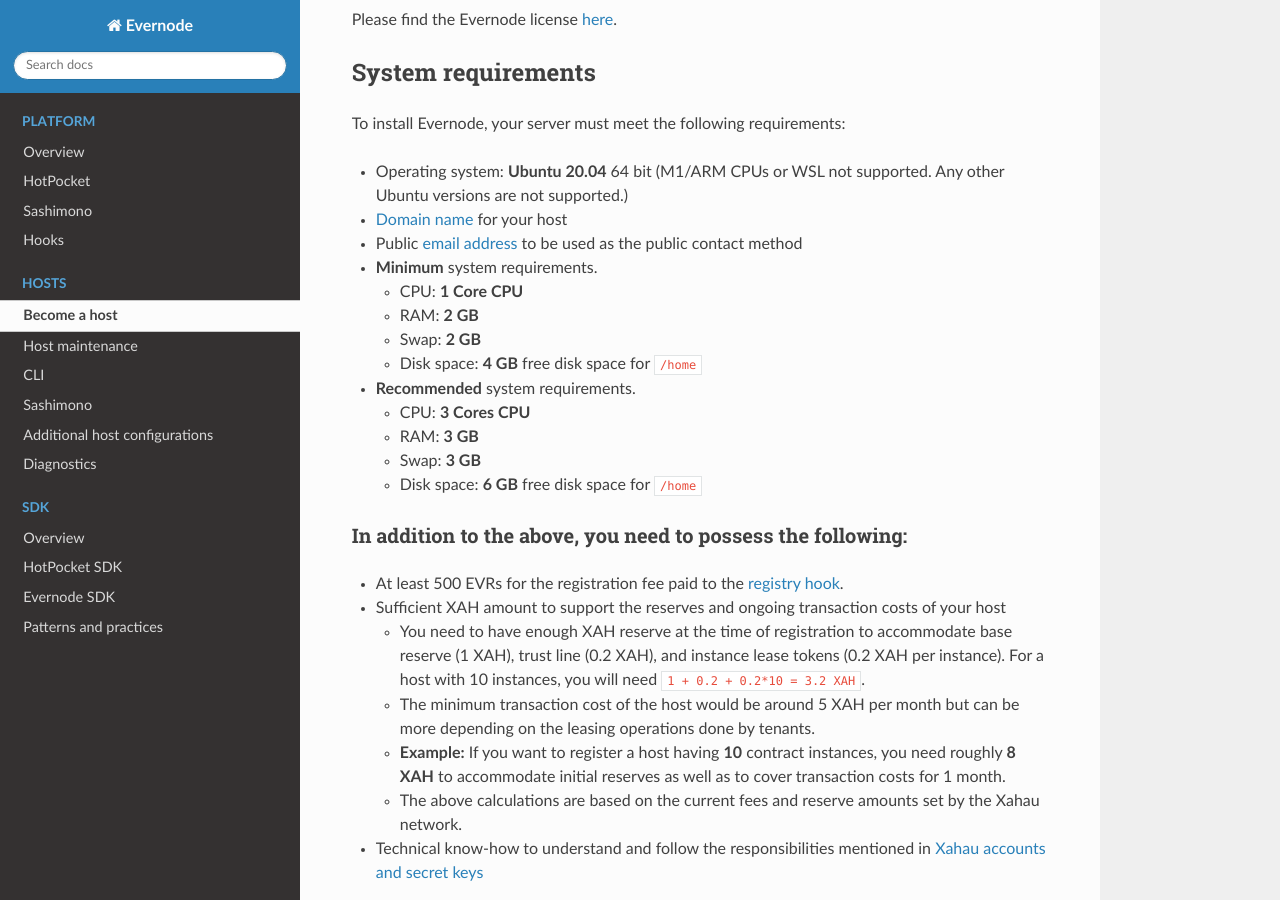
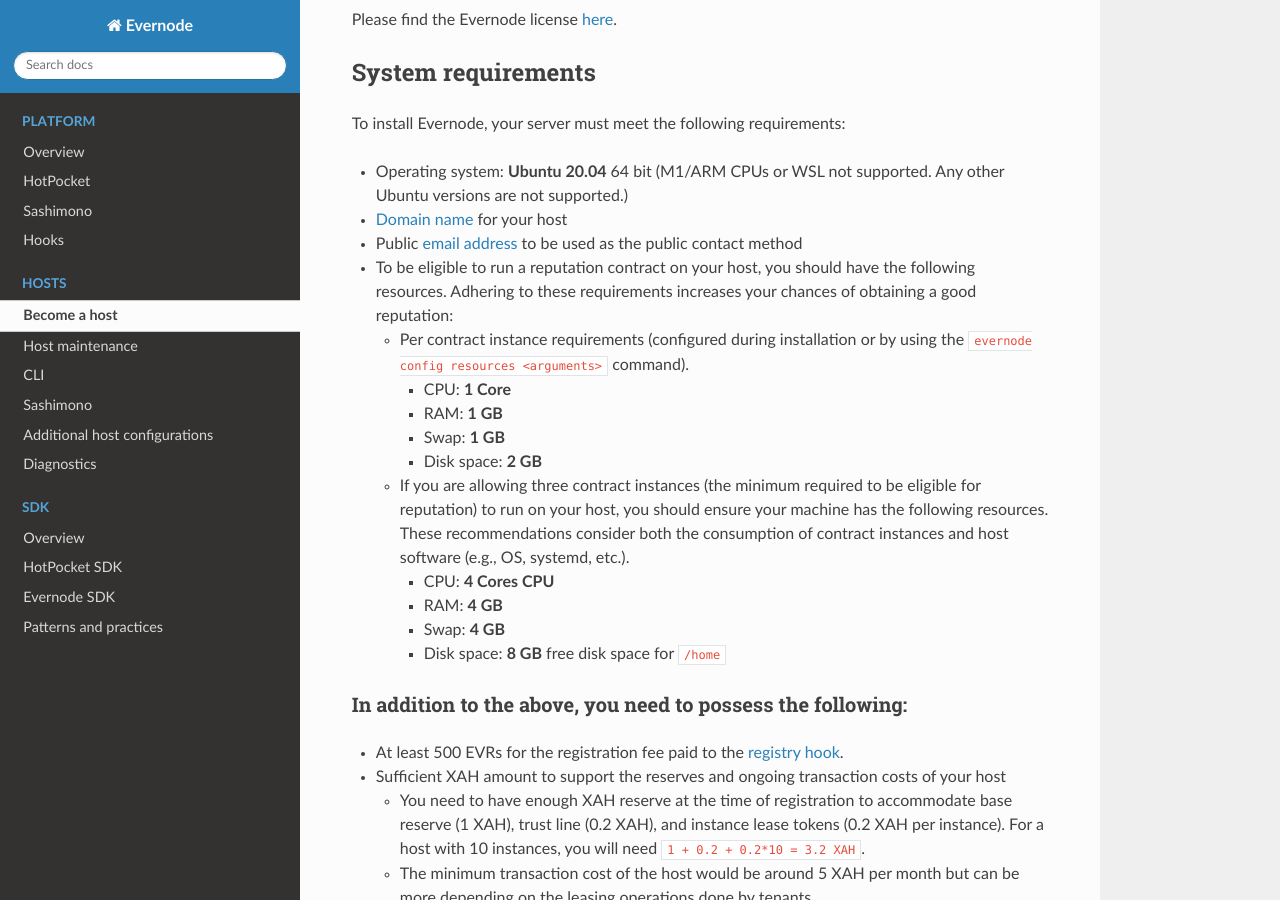
Before and after one commit to tequdev/evernode-docs, a Sphinx documentation site: the page built from docs/source/hosts/evernode-host.md, in a window 1280 px wide and 900 px high, scrolled down 616 px. Built offline with Sphinx 7.4.7 and the Read the Docs theme 2.0.0, drawn with Linux system fonts in a browser that asks for light colours.

Commit message:
Updated minimum requirements in the doc (#53)

```diff
--- a/docs/source/hosts/evernode-host.md
+++ b/docs/source/hosts/evernode-host.md
@@ -21,16 +21,17 @@
 - Operating system: **Ubuntu 20.04** 64 bit (M1/ARM CPUs or WSL not supported. Any other Ubuntu versions are not supported.)
 - [Domain name](#domain-name) for your host
 - Public [email address](#email-address) to be used as the public contact method
-- **Minimum** system requirements.
-  - CPU: **1 Core CPU**
-  - RAM: **2 GB**
-  - Swap: **2 GB**
-  - Disk space: **4 GB** free disk space for `/home`
-- **Recommended** system requirements.
-  - CPU: **3 Cores CPU**
-  - RAM: **3 GB**
-  - Swap: **3 GB**
-  - Disk space: **6 GB** free disk space for `/home`
+- To be eligible to run a reputation contract on your host, you should have the following resources. Adhering to these requirements increases your chances of obtaining a good reputation:
+  - Per contract instance requirements (configured during installation or by using the `evernode config resources <arguments>` command).
+    - CPU: **1 Core**
+    - RAM: **1 GB**
+    - Swap: **1 GB**
+    - Disk space: **2 GB**
+  - If you are allowing three contract instances (the minimum required to be eligible for reputation) to run on your host, you should ensure your machine has the following resources. These recommendations consider both the consumption of contract instances and host software (e.g., OS, systemd, etc.).
+    - CPU: **4 Cores CPU**
+    - RAM: **4 GB**
+    - Swap: **4 GB**
+    - Disk space: **8 GB** free disk space for `/home`
 
 #### In addition to the above, you need to possess the following:
   - At least 500 EVRs for the registration fee paid to the [registry hook](../platform/hooks/operations.md#registry-hook).
```
Also changed, not shown: docs/source/hosts/evernode-diagnostics.md (+1 -1 lines).
